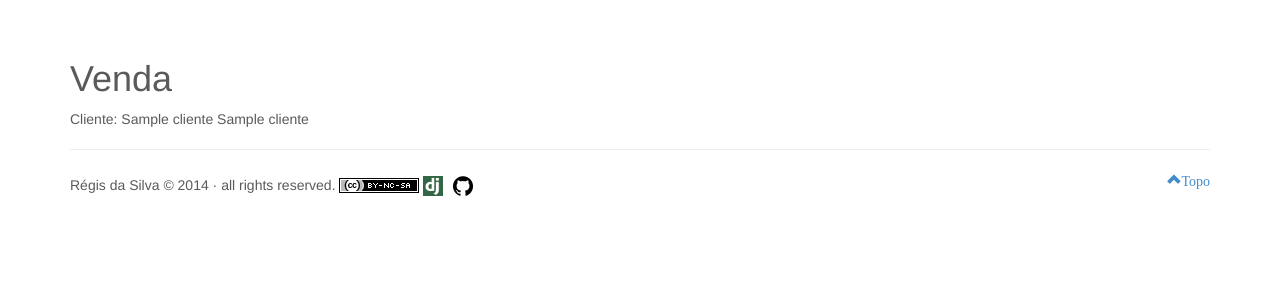
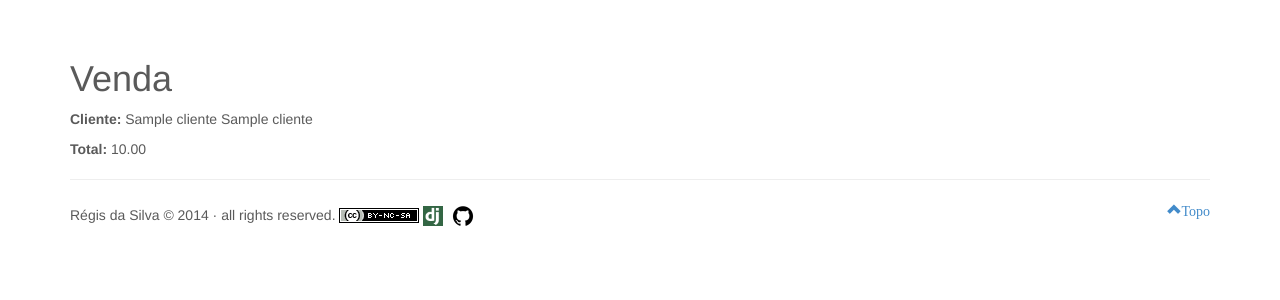
Before and after one commit to rg3915/vendas, a Django app: page /sale/1/ in a window 1280 px wide. Shown: the part 51-351 px from the top of the page. Run offline with Django 3.2, Linux system fonts and the light colour scheme; tables that the repository leaves empty hold one stand-in row (values such as "Sample post"); some libraries are stand-ins or nearby versions.

Commit message:
DetailView finally

```diff
--- a/vendas_project/vendas/templates/sale_detail.html
+++ b/vendas_project/vendas/templates/sale_detail.html
@@ -4,7 +4,8 @@
 	<h1>Venda</h1>
 
 	<div>
-		<p>Cliente: {{ sale.cliente }}</p>
+		<p><b>Cliente:</b> {{ sale.cliente }}</p>
+		<p><b>Total:</b> {{ sale.total }}</p>
 	</div>
 
 {% endblock content %}
--- a/vendas_project/vendas/views.py
+++ b/vendas_project/vendas/views.py
@@ -41,6 +41,6 @@ class SaleList(ListView):
 
 
 class SaleDetailView(DetailView):
-    template_name = u'sale_detail.html'
+    template_name = 'sale_detail.html'
     model = Venda
     context_object_name = 'sale'
```
